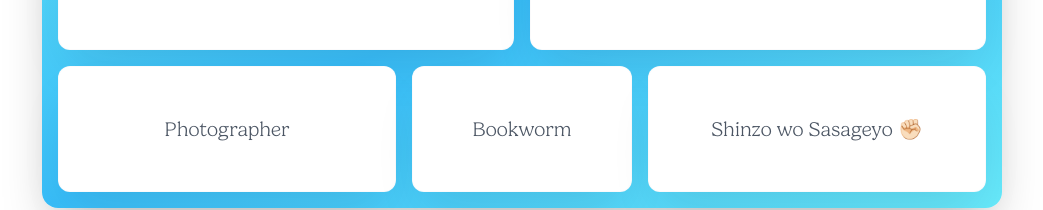
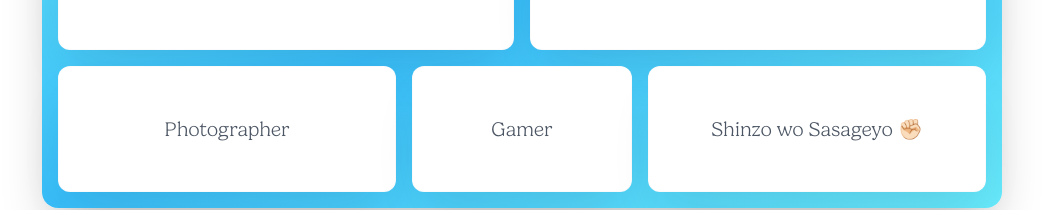
Before and after one commit to amaan14999/amaan-v2, a Next.js app: page / in a window 1280 px wide. Shown: the part 1126-1336 px from the top of the page, without its empty margins (118-1161 px from the left). Built offline with nearby package versions, Linux system fonts and the light colour scheme; a web font is replaced by a local one.

Commit message:
update: Bento grid
Signed-off-by: Amaan <amaan14999@gmail.com>

```diff
--- a/src/app/page.js
+++ b/src/app/page.js
@@ -115,7 +115,7 @@ export default function Home() {
             </FadeInSection>
             <FadeInSection className="w-full h-full col-span-1 md:col-span-2 row-span-1 px-6 py-12 flex flex-col items-center justify-center bg-white border border-gray-200/20 backdrop-blur-md rounded-xl shadow-2xl shadow-gray-900/10">
               <p className="text-center text-lg sm:text-xl font-serif font-thin text-gray-600">
-                Bookworm
+                Gamer
               </p>
             </FadeInSection>
             <FadeInSection className="w-full h-full col-span-1 md:col-span-3 row-span-1 px-6 py-12 flex flex-col items-center justify-center bg-white border border-gray-200/20 backdrop-blur-md rounded-xl shadow-2xl shadow-gray-900/10">
```
